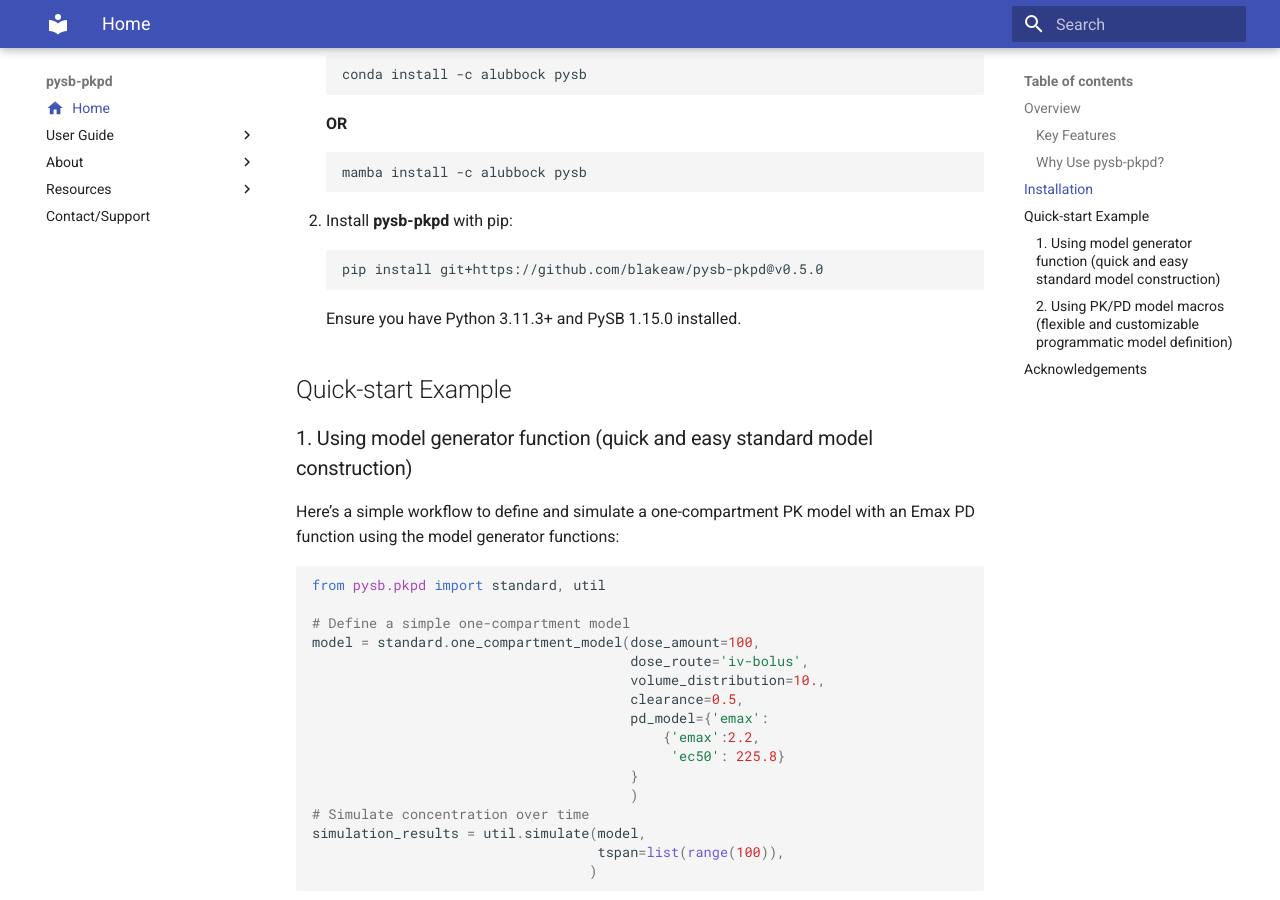
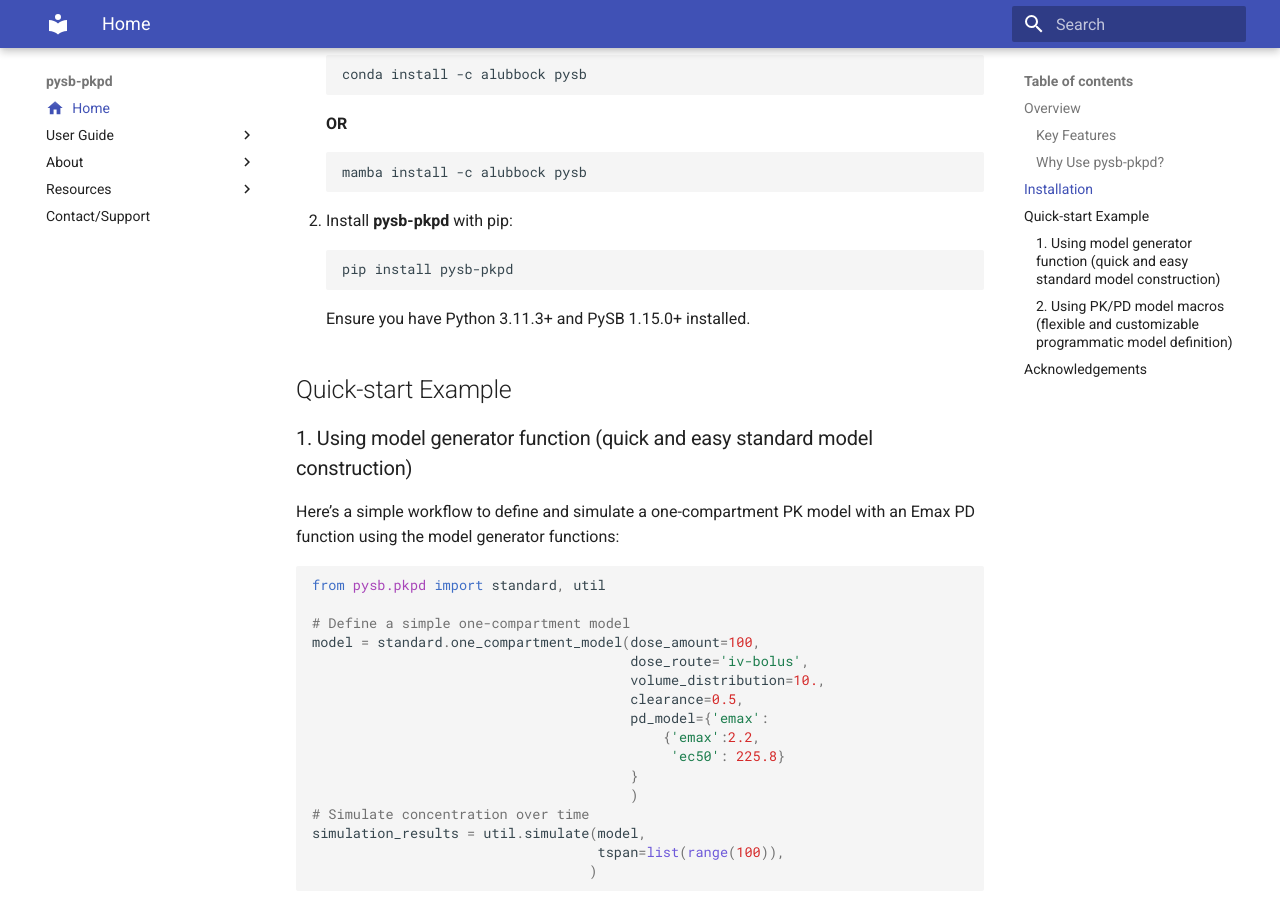
Before and after one commit to blakeaw/pysb-pkpd, an MkDocs documentation site: the page built from docs/index.md, in a window 1280 px wide and 900 px high, scrolled down 1268 px. Built offline with MkDocs 1.6.1 and Material for MkDocs 9.7.7, drawn with Linux system fonts in a browser that asks for light colours.

Commit message:
Incremented version number from 0.5.0 to 0.5.1. Also updated the pysb-pkpd install instructions to pip install from pypi.

````diff
--- a/docs/index.md
+++ b/docs/index.md
@@ -31,18 +31,18 @@
 
 ## Installation
   1. Install **PySB** using [conda](https://docs.conda.io/en/latest/) or [mamba](https://github.com/mamba-org/mamba):
-    ```bash
+    ```sh
     conda install -c alubbock pysb
     ```
     **OR**
-    ```bash
+    ```sh
     mamba install -c alubbock pysb
     ```
   2. Install **pysb-pkpd** with pip:
-    ```bash
-    pip install git+https://github.com/blakeaw/pysb-pkpd@v0.5.0
+    ```sh
+    pip install pysb-pkpd
     ```
-Ensure you have Python 3.11.3+ and PySB 1.15.0 installed.
+Ensure you have Python 3.11.3+ and PySB 1.15.0+ installed.
 
 ## Quick-start Example
 
````
Also changed, not shown: README.md (+7 -18 lines), 2 other files.
